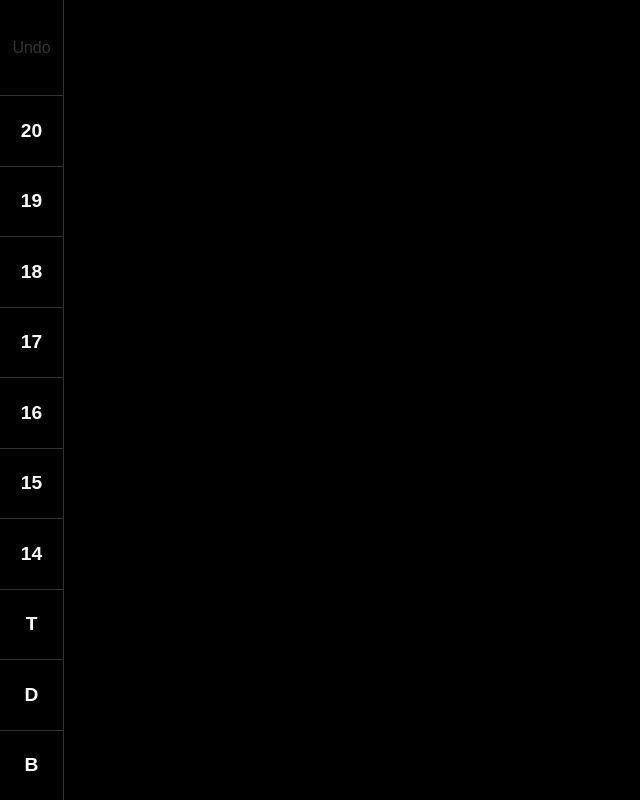
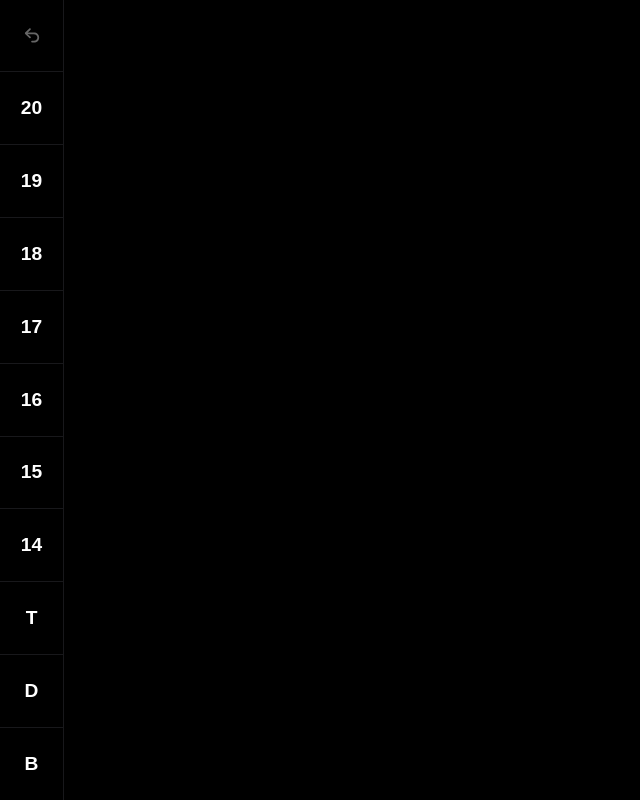
Before and after one commit to itsnwa/mikke, a Vue app: page / in a window 1280 px wide. Shown: the whole page, without its empty margins (0-640 px from the left). Built offline with nearby package versions, Linux system fonts and the light colour scheme; a web font is replaced by a local one.

Commit message:
advance turn

```diff
--- a/src/assets/base.css
+++ b/src/assets/base.css
@@ -1,4 +1,4 @@
-@import url('https://rsms.me/inter/inter.css');
+@import url("https://rsms.me/inter/inter.css");
 
 * {
   box-sizing: border-box;
@@ -6,12 +6,20 @@
   padding: 0;
 }
 
+:root {
+  --bg-color: hsl(240, 6%, 7%);
+  --border-color: hsl(240, 4%, 10%);
+  --header-height: 72px;
+}
+
 html {
-  font-family: 'Inter', sans-serif;
+  font-family: "Inter", sans-serif;
   font-size: 16px;
 }
 @supports (font-variation-settings: normal) {
-  html { font-family: 'Inter var', sans-serif; }
+  html {
+    font-family: "Inter var", sans-serif;
+  }
 }
 
 body {
--- a/src/components/ScoreBoard.vue
+++ b/src/components/ScoreBoard.vue
@@ -1,6 +1,11 @@
 <template>
   <div id="app">
-    <div class="number-picker" v-if="selectingNumber">
+    <div
+      class="number-picker"
+      v-if="selectingNumber"
+      @click="selectingNumber = false"
+    >
+      <div class="number-picker--card">
         <div
           class="number"
           v-for="(number, index) in pointValues"
@@ -11,8 +16,19 @@
           <span v-else>{{ number }}</span>
         </div>
       </div>
+    </div>
     <div class="undo" :class="{ disabled: records.length <= 1 }" @click="undo">
-      Undo
+      <svg
+        width="16"
+        height="15"
+        viewBox="0 0 16 15"
+        fill="white"
+        xmlns="http://www.w3.org/2000/svg"
+      >
+        <path
+          d="M15.1484 9.42969C15.1484 6.4375 13.125 4.375 9.78125 4.375H5.28906L3.59375 4.44531L4.83594 3.40625L6.60156 1.6875C6.76562 1.52344 6.86719 1.32812 6.86719 1.05469C6.86719 0.5625 6.52344 0.195312 5.99219 0.195312C5.77344 0.195312 5.52344 0.296875 5.35156 0.46875L1.16406 4.60156C0.984375 4.77344 0.882812 5.02344 0.882812 5.26562C0.882812 5.50781 0.984375 5.75781 1.16406 5.92969L5.35156 10.0625C5.52344 10.2344 5.77344 10.3359 5.99219 10.3359C6.52344 10.3359 6.86719 9.96875 6.86719 9.46875C6.86719 9.20312 6.76562 9.00781 6.60156 8.84375L4.83594 7.125L3.59375 6.08594L5.28906 6.16406H9.78906C12.0781 6.16406 13.3828 7.49219 13.3828 9.375C13.3828 11.2656 12.0781 12.6328 9.78906 12.6328H8.04688C7.51562 12.6328 7.14062 13.0391 7.14062 13.5312C7.14062 14.0234 7.51562 14.4297 8.04688 14.4297H9.86719C13.1641 14.4297 15.1484 12.4531 15.1484 9.42969Z"
+        />
+      </svg>
     </div>
     <div class="scores">
       <div class="score" v-for="(score, index) in scores" :key="index">
@@ -34,14 +50,30 @@
         >
           <div
             class="player"
-            :class="{ hit: player.hit }"
+            :class="{
+              hit: player.hit,
+              playing: playerIndex === currentPlayer
+            }"
             v-for="(player, playerIndex) in players"
             :key="player.name"
           >
             <div class="name">
               {{ player.name }}
-              <div class="points">
+              <div class="points" :class="{ blank: player.points === 0 }">
                 {{ player.points }}
+              </div>
+              <div class="next-player" v-if="playerIndex === currentPlayer">
+                <svg
+                  width="16"
+                  height="17"
+                  viewBox="0 0 16 17"
+                  fill="white"
+                  xmlns="http://www.w3.org/2000/svg"
+                >
+                  <path
+                    d="M8.01562 16.3594C12.2266 16.3594 15.7031 12.8828 15.7031 8.66406C15.7031 4.45312 12.2188 0.976562 8.00781 0.976562C3.79688 0.976562 0.320312 4.45312 0.320312 8.66406C0.320312 12.8828 3.79688 16.3594 8.01562 16.3594ZM12.0078 8.66406C12.0078 8.90625 11.9141 9.08594 11.7266 9.26562L9.10156 11.8281C8.96094 11.9688 8.80469 12.0312 8.60156 12.0312C8.21875 12.0312 7.94531 11.7422 7.94531 11.3516C7.94531 11.1562 8.02344 10.9688 8.16406 10.8516L9.07812 9.99219L9.91406 9.33594L8.35156 9.41406H4.72656C4.29688 9.41406 4 9.09375 4 8.66406C4 8.22656 4.30469 7.90625 4.72656 7.90625H8.35156L9.90625 7.99219L9.0625 7.33594L8.16406 6.46875C8.03125 6.35156 7.94531 6.16406 7.94531 5.96875C7.94531 5.57812 8.21875 5.29688 8.60156 5.29688C8.80469 5.29688 8.96094 5.35156 9.10156 5.5L11.7266 8.0625C11.9219 8.24219 12.0078 8.42969 12.0078 8.66406Z"
+                  />
+                </svg>
               </div>
             </div>
             <div class="player-scores">
@@ -113,6 +145,7 @@ export default {
       players: [],
       scores: ["20", "19", "18", "17", "16", "15", "14", "T", "D", "B"],
       scoreValues: [...Array(21).keys()].slice(1).reverse(),
+      currentPlayer: 0,
       selectingNumber: false,
       selectedNumber: null,
       isTriple: false,
@@ -294,41 +327,44 @@ export default {
         this.players[player].finished = false
       }
       this.records.push(JSON.parse(JSON.stringify(this.players)))
+    },
+    nextPlayer() {
+      if (this.currentPlayer < this.players.length) {
+        this.currentPlayer++
+      } else {
+        this.currentPlayer = 0
+      }
     }
   }
 }
 </script>
 
 <style lang="scss">
-#app {
-  position: relative;
-  height: 100vh;
-  width: 100vw;
-  overflow-x: auto;
-}
 .undo {
   position: absolute;
   left: 0;
   top: 0;
   width: 4rem;
-  height: 6rem;
-  border-bottom: 1px solid #333;
-  border-right: 1px solid #333;
-  font-size: 16px;
+  height: var(--header-height);
+  border-bottom: 1px solid var(--border-color);
+  border-right: 1px solid var(--border-color);
   display: flex;
   align-items: center;
   justify-content: center;
+  user-select: none;
   &.disabled {
-    color: #333;
     pointer-events: none;
+    svg {
+      opacity: 0.4;
+    }
   }
 }
 .scores {
   position: absolute;
   left: 0;
-  top: 6rem;
+  top: var(--header-height);
   width: 4rem;
-  height: calc(100vh - 6rem);
+  height: calc(100vh - var(--header-height));
   display: flex;
   flex-direction: column;
   user-select: none;
@@ -339,8 +375,8 @@ export default {
   display: flex;
   align-items: center;
   justify-content: center;
-  border-bottom: 1px solid #333;
-  border-right: 1px solid #333;
+  border-bottom: 1px solid var(--border-color);
+  border-right: 1px solid var(--border-color);
   line-height: 0;
   font-size: 1.2rem;
   font-weight: bold;
@@ -368,7 +404,7 @@ export default {
   flex: 1;
   display: inline-flex;
   flex-direction: column;
-  border-right: 1px solid #333;
+  border-right: 1px solid var(--border-color);
   user-select: none;
   &.hit {
     .name {
@@ -378,8 +414,11 @@ export default {
       color: white;
     }
   }
-  &:hover {
-    background-color: rgba(255, 255, 255, 0.05);
+  &.playing {
+    background-color: hsla(0, 0%, 100%, 0.06);
+    .name {
+      color: rgb(43, 255, 156);
+    }
   }
   &:last-of-type {
     border: 0;
@@ -396,8 +435,8 @@ export default {
   }
 }
 .name {
-  flex: 0 0 6rem;
-  border-bottom: 1px solid #333;
+  flex: 0 0 var(--header-height);
+  border-bottom: 1px solid var(--border-color);
   display: flex;
   flex-direction: column;
   align-items: center;
@@ -408,11 +447,14 @@ export default {
   user-select: none;
   transition: background-color 1s ease;
   .points {
-    font-size: 18px;
-    margin-top: 0.5rem;
-    color: #999;
+    font-weight: normal;
+    margin-top: 0.25rem;
+    color: rgb(135, 135, 146);
     transition: color 1s ease;
     user-select: none;
+    &.blank {
+      color: rgb(56, 56, 61);
+    }
   }
 }
 .player-scores {
@@ -424,7 +466,7 @@ export default {
 .player-score {
   position: relative;
   flex: 1;
-  border-bottom: 1px solid #333;
+  border-bottom: 1px solid var(--border-color);
   display: flex;
   align-items: center;
   justify-content: center;
@@ -449,6 +491,16 @@ export default {
   }
 }
 .number-picker {
+  position: fixed;
+  left: 0;
+  top: 0;
+  width: 100vw;
+  height: 100vh;
+  background-color: hsla(0, 0, 0%, 0.9);
+  z-index: 1000;
+}
+
+.number-picker--card {
   display: grid;
   grid-template-columns: repeat(4, 1fr);
   position: fixed;
@@ -463,13 +515,14 @@ export default {
   overflow: hidden;
   user-select: none;
 }
+
 .number {
   --border-color: rgb(36, 36, 36);
   display: flex;
   align-items: center;
   justify-content: center;
   font-size: 18px;
-  background-color: rgb(26, 26, 26);
+  background-color: var(--bg-color);
   user-select: none;
   &:hover {
     background-color: var(--border-color);
```
Also changed, not shown: 1 other file (tests, documents, lock files or other folders). Lines whose indentation alone changed are shown as unchanged.
